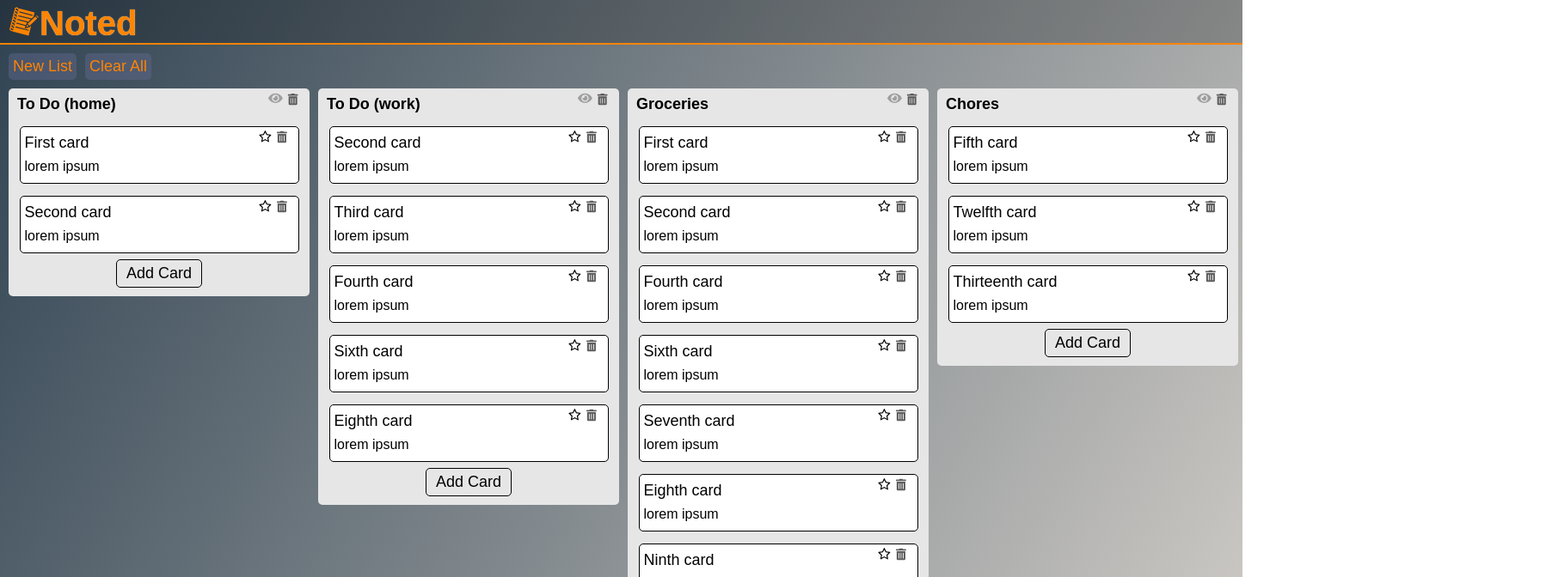
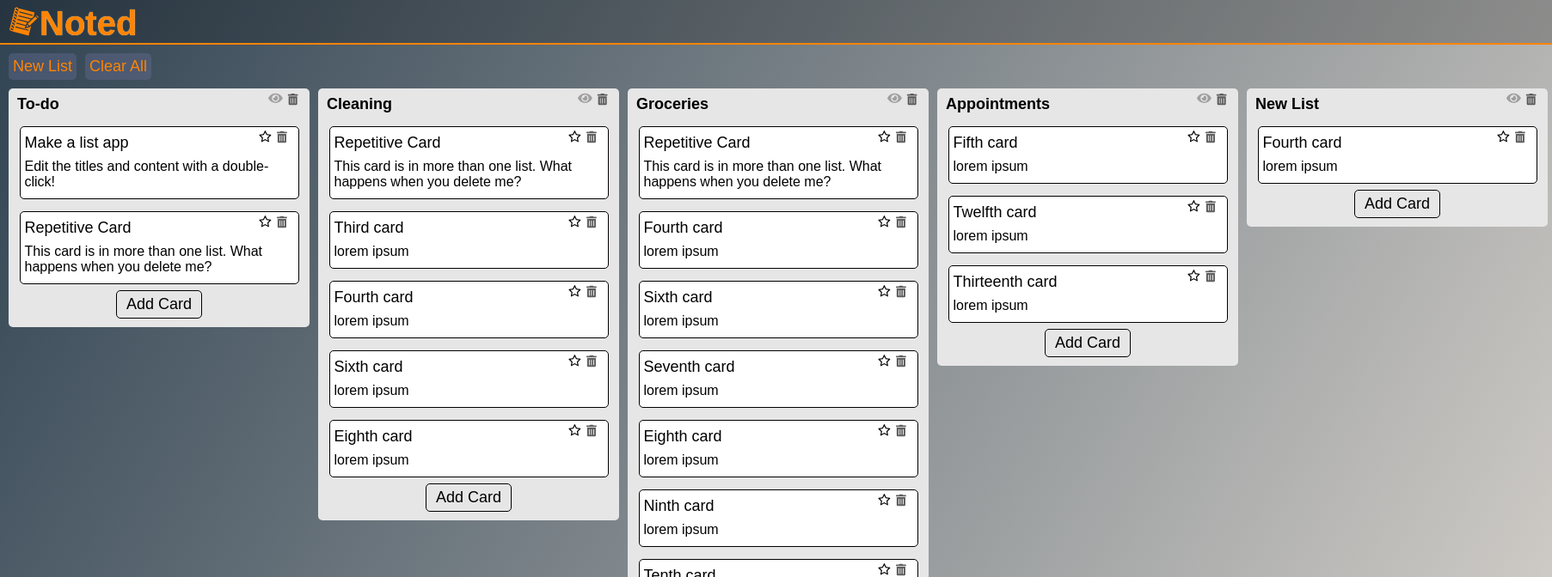
Before and after one commit to justinbarnikow/Noted, a React (Create React App) app: page / in a window 1280 px wide. Shown: the top 672 px of the page at 86% size, 1805 px wide, since content can reach past the window. Built offline with nearby package versions, Linux system fonts and the light colour scheme; a web font is replaced by a local one.

Commit message:
edit store content

```diff
--- a/src/store.js
+++ b/src/store.js
@@ -2,28 +2,33 @@ const store = {
     lists: [
       {
         id: '1',
-        header: 'To Do (home)',
+        header: 'To-do',
         cardIds: [ 'a', 'b'],
       },
       {
         id: '2',
-        header: 'To Do (work)',
+        header: 'Cleaning',
         cardIds: ['b', 'c', 'd', 'f', 'h'],
       },
       {
         id: '3',
         header: 'Groceries',
-        cardIds: [ 'a', 'b', 'd', 'f', 'g', 'h', 'i', 'j', 'k' ],
+        cardIds: ['b', 'd', 'f', 'g', 'h', 'i', 'j', 'k' ],
       },
       {
         id: '4',
-        header: 'Chores',
+        header: 'Appointments',
         cardIds: ['e', 'l', 'm' ],
       },
+      {
+        id: '5',
+        header: 'New List',
+        cardIds: ['d']
+      }
     ],
     allCards: {
-      'a': { id: 'a', title: 'First card', content: 'lorem ipsum' },
-      'b': { id: 'b', title: 'Second card', content: 'lorem ipsum' },
+      'a': { id: 'a', title: 'Make a list app', content: 'Edit the titles and content with a double-click!' },
+      'b': { id: 'b', title: 'Repetitive Card', content: 'This card is in more than one list. What happens when you delete me?' },
       'c': { id: 'c', title: 'Third card', content: 'lorem ipsum' },
       'd': { id: 'd', title: 'Fourth card', content: 'lorem ipsum' },
       'e': { id: 'e', title: 'Fifth card', content: 'lorem ipsum' },
```
